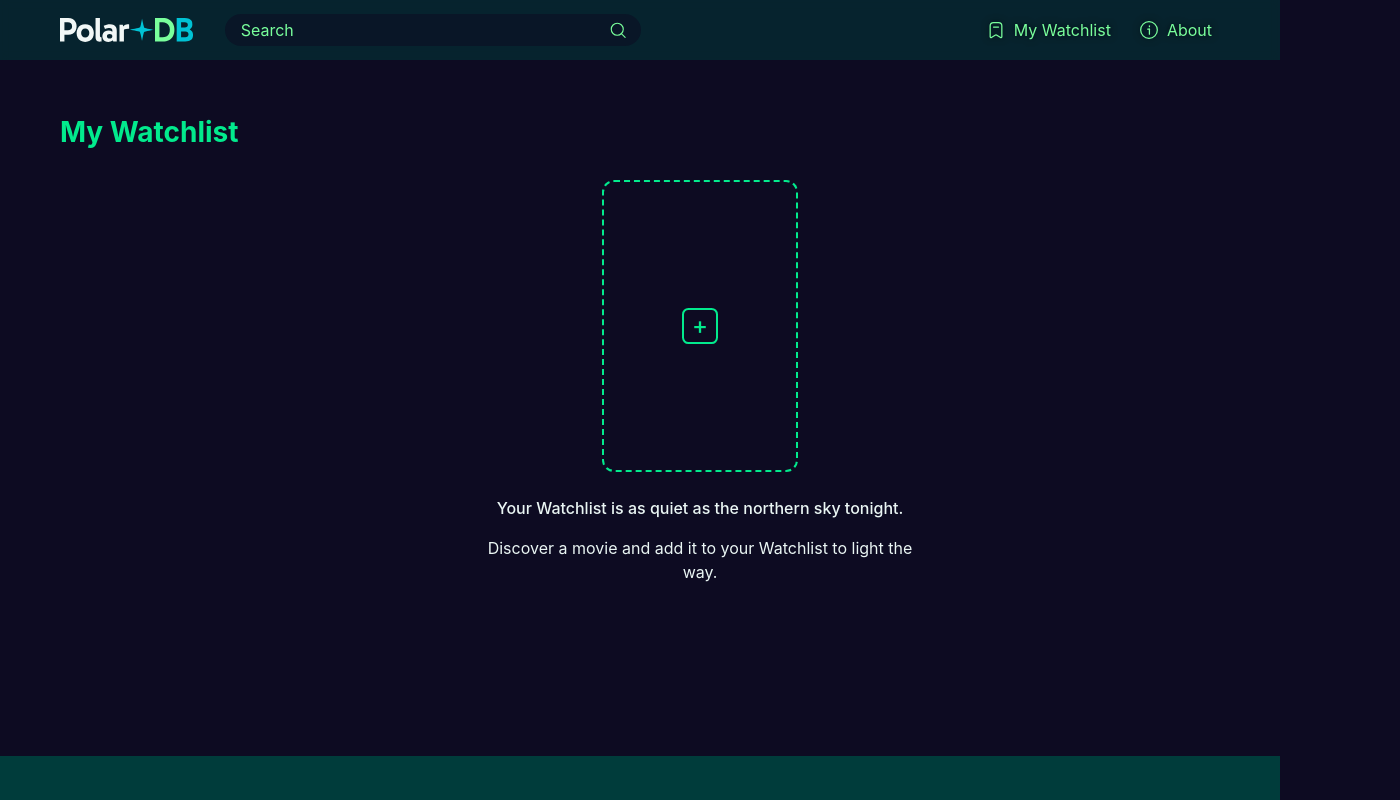
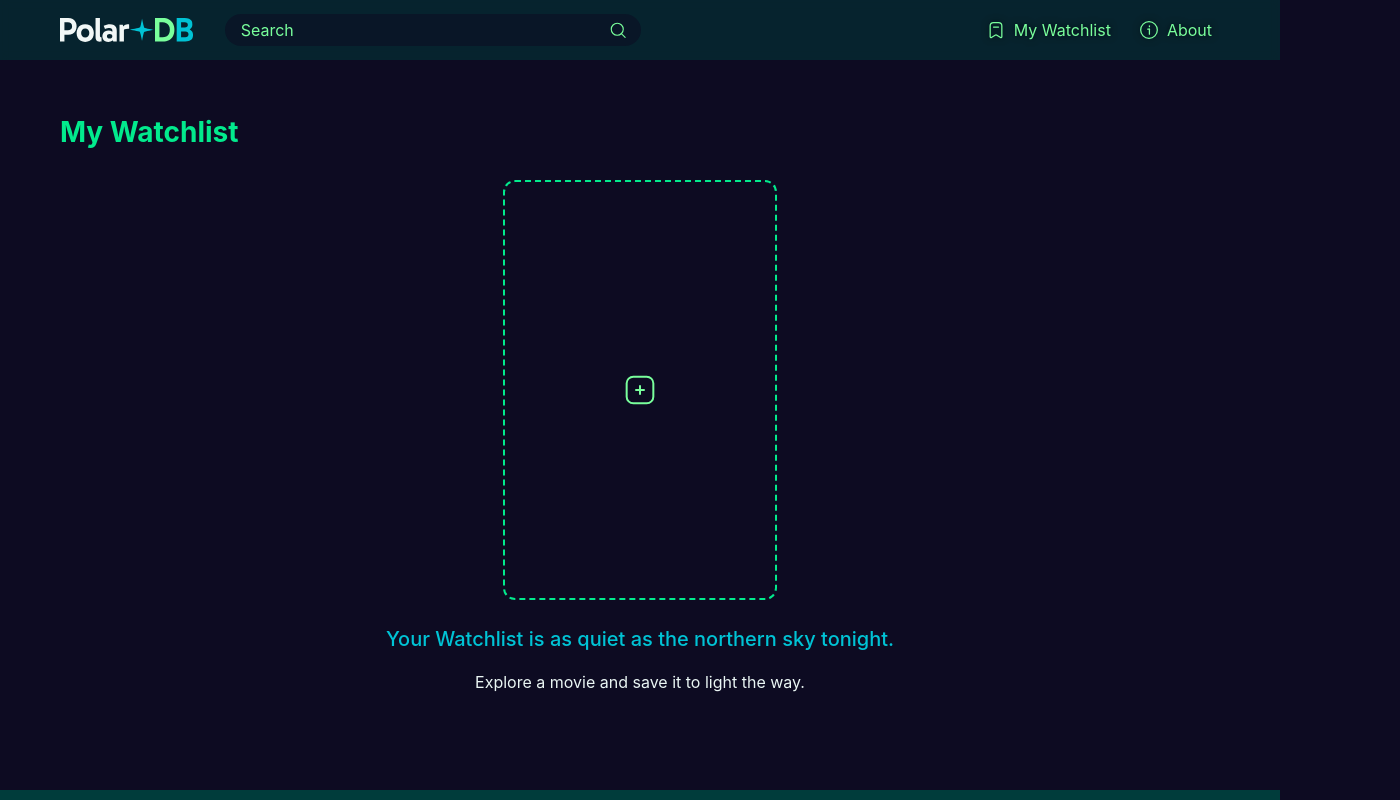
Before and after one commit to francescalulo/polar-db, a React (Vite) app: page /watchlist in a window 1280 px wide. Shown: the top 800 px of the page, 1400 px wide, since content can reach past the window. Built offline with nearby package versions, Linux system fonts and the light colour scheme.

Commit message:
utilize MovieGrid component to the watchlist page. Made minimal style adjustments

```diff
--- a/src/components/AddWatchlistCard/AddWatchlistCard.jsx
+++ b/src/components/AddWatchlistCard/AddWatchlistCard.jsx
@@ -1,4 +1,5 @@
 import { Link } from 'react-router-dom';
+import addIcon from '../../assets/icons/add-icon-outline.svg';
 
 import './AddWatchlistCard.scss';
 
@@ -9,7 +10,7 @@ function AddWatchlistCard() {
       className="addWatchlistCard"
       aria-label="Return to the Home page to add a movie"
     >
-      <span className="addWatchlistCard__plus">+</span>
+      <img src={addIcon} alt="" className="addWatchlistCard__plus" />
     </Link>
   );
 }
--- a/src/components/AddWatchlistCard/AddWatchlistCard.scss
+++ b/src/components/AddWatchlistCard/AddWatchlistCard.scss
@@ -2,13 +2,10 @@
 @use '../../styles/mixins' as *;
 
 .addWatchlistCard {
-  @include flex(
-    $align: center,
-    $justify: center
-  );
+  @include flex($align: center, $justify: center);
 
-  width: 12rem;
-  aspect-ratio: 2 / 3;
+  width: 12.25rem;
+  height: 18.25rem;
   border: 2px dashed $aurora-green-glow;
   border-radius: $card-radius;
   background-color: transparent;
@@ -19,6 +16,11 @@
     transform 0.2s ease,
     box-shadow 0.2s ease;
 
+  @include tablet {
+    width: 17.125rem;
+    height: 26.25rem;
+  }
+
   &:hover,
   &:focus-visible {
     @include glow-shadow-sm;
@@ -27,17 +29,6 @@
 }
 
 .addWatchlistCard__plus {
-  @include flex(
-    $align: center,
-    $justify: center
-  );
-
   width: 2rem;
   height: 2rem;
-  border: 2px solid $aurora-green-glow;
-  border-radius: 0.4rem;
-  color: $aurora-green-glow;
-  font-size: $font-size-xl;
-  font-weight: $font-weight-medium;
-  line-height: 1;
 }
--- a/src/components/EmptyWatchlist/EmptyWatchlist.jsx
+++ b/src/components/EmptyWatchlist/EmptyWatchlist.jsx
@@ -11,8 +11,7 @@ function EmptyWatchlist() {
         <p className="emptyWatchlist__heading">
           Your Watchlist is as quiet as the northern sky tonight.
         </p>
-
-        <p>Discover a movie and add it to your Watchlist to light the way.</p>
+        <p>Explore a movie and save it to light the way.</p>
       </div>
     </div>
   );
--- a/src/components/EmptyWatchlist/EmptyWatchlist.scss
+++ b/src/components/EmptyWatchlist/EmptyWatchlist.scss
@@ -13,15 +13,20 @@
 }
 
 .emptyWatchlist__message {
-  max-width: 28rem;
+  max-width: 15.5rem;
   margin: 0;
-  color: $ice;
   font-size: $font-size-sm;
   text-align: center;
   line-height: 1.5;
+
+  @include tablet {
+    max-width: 100%;
+  }
 }
 
 .emptyWatchlist__heading {
-  margin: 0 0 0.5rem;
+  margin: 0;
+  font-size: $font-size-md;
+  color: $aurora-cyan;
   font-weight: $font-weight-medium;
 }
--- a/src/components/MovieGrid/MovieGrid.jsx
+++ b/src/components/MovieGrid/MovieGrid.jsx
@@ -1,12 +1,13 @@
 import MovieCard from '../MovieCard/MovieCard';
 import './MovieGrid.scss';
 
-function MovieGrid({ movies }) {
+function MovieGrid({ movies, onRemove, children }) {
   return (
     <div className="movieGrid">
       {movies.map((movie) => (
-        <MovieCard key={movie.id} movie={movie} />
+        <MovieCard key={movie.id} movie={movie} onRemove={onRemove} />
       ))}
+      {children}
     </div>
   );
 }
--- a/src/pages/Watchlist/Watchlist.jsx
+++ b/src/pages/Watchlist/Watchlist.jsx
@@ -2,7 +2,7 @@ import { useEffect, useState } from 'react';
 
 import AddWatchlistCard from '../../components/AddWatchlistCard/AddWatchlistCard';
 import EmptyWatchlist from '../../components/EmptyWatchlist/EmptyWatchlist';
-import MovieCard from '../../components/MovieCard/MovieCard';
+import MovieGrid from '../../components/MovieGrid/MovieGrid';
 
 import './Watchlist.scss';
 
@@ -16,10 +16,7 @@ function Watchlist() {
 
   // Save the watchlist whenever the state changes
   useEffect(() => {
-    localStorage.setItem(
-      'watchlist',
-      JSON.stringify(watchlistMovies),
-    );
+    localStorage.setItem('watchlist', JSON.stringify(watchlistMovies));
   }, [watchlistMovies]);
 
   // Remove one movie from the current watchlist
@@ -36,17 +33,9 @@ function Watchlist() {
       {watchlistMovies.length === 0 ? (
         <EmptyWatchlist />
       ) : (
-        <div className="watchlist__grid">
-          {watchlistMovies.map((movie) => (
-            <MovieCard
-              key={movie.id}
-              movie={movie}
-              onRemove={handleRemoveMovie}
-            />
-          ))}
-
+        <MovieGrid movies={watchlistMovies} onRemove={handleRemoveMovie}>
           <AddWatchlistCard />
-        </div>
+        </MovieGrid>
       )}
     </div>
   );
--- a/src/pages/Watchlist/Watchlist.scss
+++ b/src/pages/Watchlist/Watchlist.scss
@@ -5,6 +5,7 @@
   width: 100%;
   min-height: 70vh;
   padding: 2rem 1rem 3rem;
+  box-sizing: border-box;
 
   @include tablet {
     padding: 2.5rem 2rem 4rem;
@@ -15,22 +16,21 @@
   }
 }
 
+.watchlist .movieGrid {
+  padding: 0;
+
+  @include desktop {
+    justify-content: start;
+  }
+}
+
 .watchlist__title {
   margin: 0 0 2rem;
   color: $aurora-green-glow;
   font-size: $font-size-xxl;
-}
-
-.watchlist__grid {
-  display: grid;
-  grid-template-columns: repeat(2, minmax(0, 1fr));
-  gap: 1rem;
-
-  @include tablet {
-    grid-template-columns: repeat(3, minmax(0, 1fr));
-  }
 
   @include desktop {
-    grid-template-columns: repeat(4, minmax(0, 1fr));
+    max-width: 77.5rem;
+    margin: 0 auto 2rem;
   }
 }
--- a/src/styles/global.scss
+++ b/src/styles/global.scss
@@ -1,5 +1,11 @@
 @use 'variables' as *;
 @use 'mixins' as *;
+
+*,
+*::before,
+*::after {
+  box-sizing: border-box;
+}
 
 body {
   margin: 0;
```
